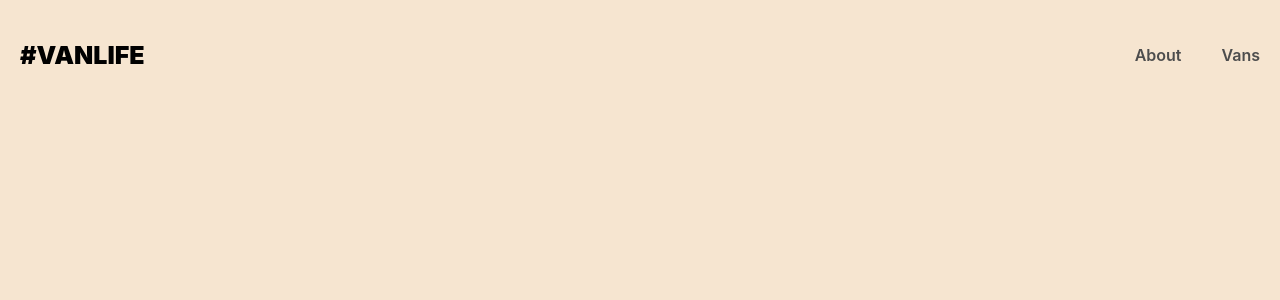
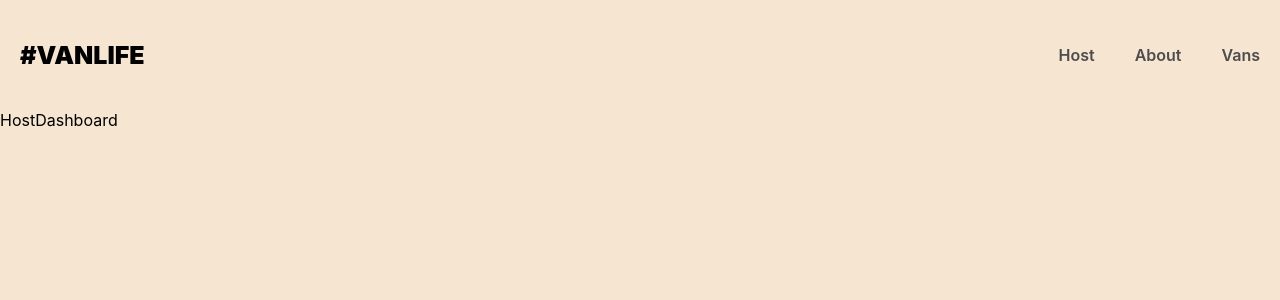
Before and after one commit to cgoing2215/vanlife-app, a React (Create React App) app: page /host in a window 1280 px wide. Before the commit this address had no page. Shown: the top 300 px of the page. Built offline with nearby package versions, Linux system fonts and the light colour scheme.

Commit message:
Created host folder and section, with nested routes of dashboard, income and reviews. Also broke up layout into components - header and layout, using outlet

```diff
--- a/src/App.js
+++ b/src/App.js
@@ -3,24 +3,26 @@ import ReactDOM from 'react-dom/client';
 import { BrowserRouter, Routes, Route, Link } from "react-router-dom"
 import Home from './pages/Home';
 import About from './pages/About';
-import Vans from './pages/Vans'
-import VanDetail from './pages/VanDetail';
+import Vans from './pages/Vans/Vans'
+import VanDetail from './pages/Vans/VanDetail';
+import HostDashboard from './pages/Host/HostDashboard';
+import Income from './pages/Host/Income';
+import Reviews from './pages/Host/Reviews';
+import Layout from './Components/Layout';
 
 export default function App() {
   return (
     <BrowserRouter>
-      <header>
-        <Link className="site-logo" to="/">#VanLife</Link>
-        <nav>
-          <Link to="/about">About</Link>
-          <Link to="/vans">Vans</Link>
-        </nav>
-      </header>
       <Routes>
-        <Route path="/" element={<Home />} />
-        <Route path="/about" element={<About />} />
-        <Route path="/vans" element={<Vans />} />
-        <Route path="/vans/:id" element={<VanDetail />} />
+        <Route element={<Layout />}>
+          <Route path="/" element={<Home />} />
+          <Route path="/about" element={<About />} />
+          <Route path="/vans" element={<Vans />} />
+          <Route path="/vans/:id" element={<VanDetail />} />
+          <Route path="/host" element={<HostDashboard />} />
+          <Route path="/host/income" element={<Income />} />
+          <Route path="/host/reviews" element={<Reviews />} />
+         </Route>
       </Routes>
     </BrowserRouter>
   )
--- /dev/null
+++ b/src/Components/Header.js
@@ -0,0 +1,19 @@
+import React from 'react'
+import { Link } from "react-router-dom"
+
+function Header() {
+  return (
+    <div>
+        <header>
+            <Link className="site-logo" to="/">#VanLife</Link>
+            <nav>
+                <Link to="/host">Host</Link>
+                <Link to="/about">About</Link>
+                <Link to="/vans">Vans</Link>
+            </nav>
+        </header>
+    </div>
+  )
+}
+
+export default Header
--- /dev/null
+++ b/src/Components/Layout.js
@@ -0,0 +1,14 @@
+import React from 'react'
+import { Outlet } from "react-router-dom"
+import Header from './Header'
+
+function Layout() {
+  return (
+    <div>
+        <Header />
+        <Outlet />
+    </div>
+  )
+}
+
+export default Layout
--- /dev/null
+++ b/src/pages/Host/HostDashboard.js
@@ -0,0 +1,9 @@
+import React from 'react'
+
+function HostDashboard() {
+  return (
+    <div>HostDashboard</div>
+  )
+}
+
+export default HostDashboard
--- /dev/null
+++ b/src/pages/Host/Income.js
@@ -0,0 +1,9 @@
+import React from 'react'
+
+function Income() {
+  return (
+    <div>Income</div>
+  )
+}
+
+export default Income
--- /dev/null
+++ b/src/pages/Host/Reviews.js
@@ -0,0 +1,9 @@
+import React from 'react'
+
+function Reviews() {
+  return (
+    <div>Reviews</div>
+  )
+}
+
+export default Reviews
--- a/src/pages/VanDetail.js
+++ b/src/pages/Vans/VanDetail.js
@@ -1,5 +1,5 @@
 import React from 'react'
-import VansData from '../VansData'
+import VansData from './VansData'
 import { useParams } from 'react-router-dom';
 
 
--- a/src/pages/Vans.js
+++ b/src/pages/Vans/Vans.js
@@ -1,6 +1,6 @@
 import React from 'react'
 import { Link } from "react-router-dom"
-import VansData from '../VansData'
+import VansData from './VansData'
 
 function Vans() {
 
```
Also changed, not shown: src/pages/Vans/VansData.js (renamed from src/VansData.js).
